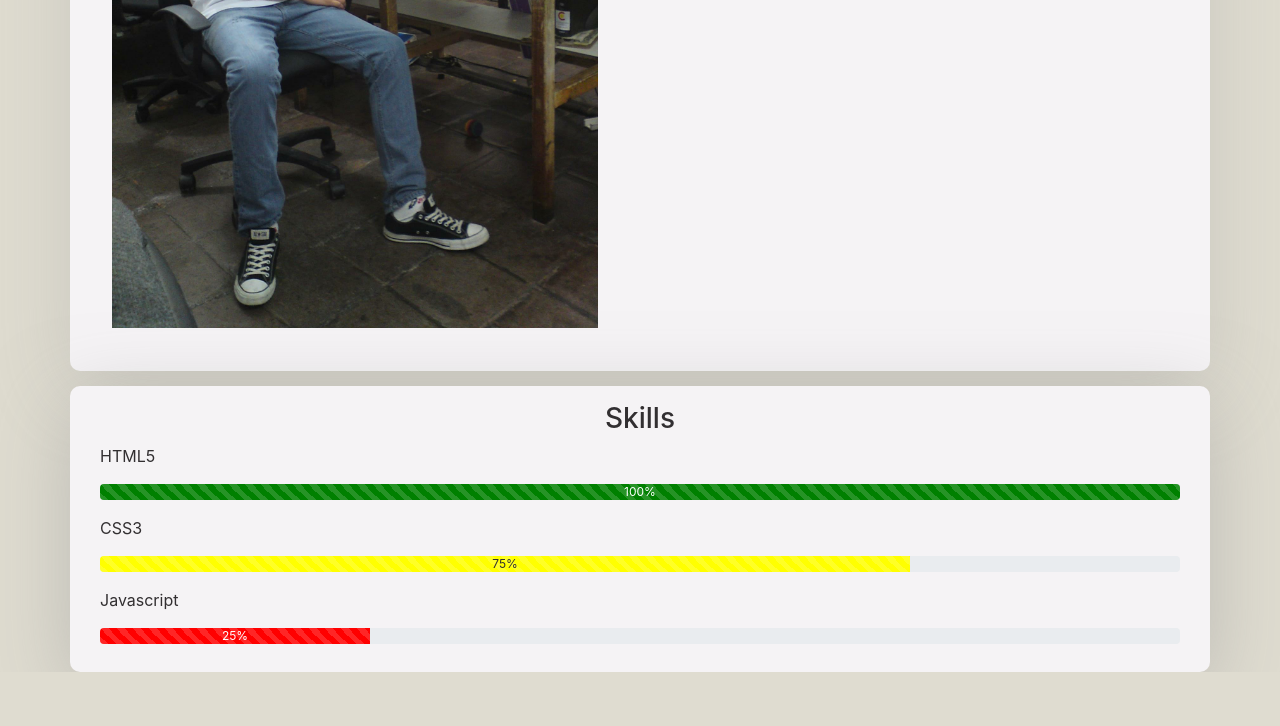
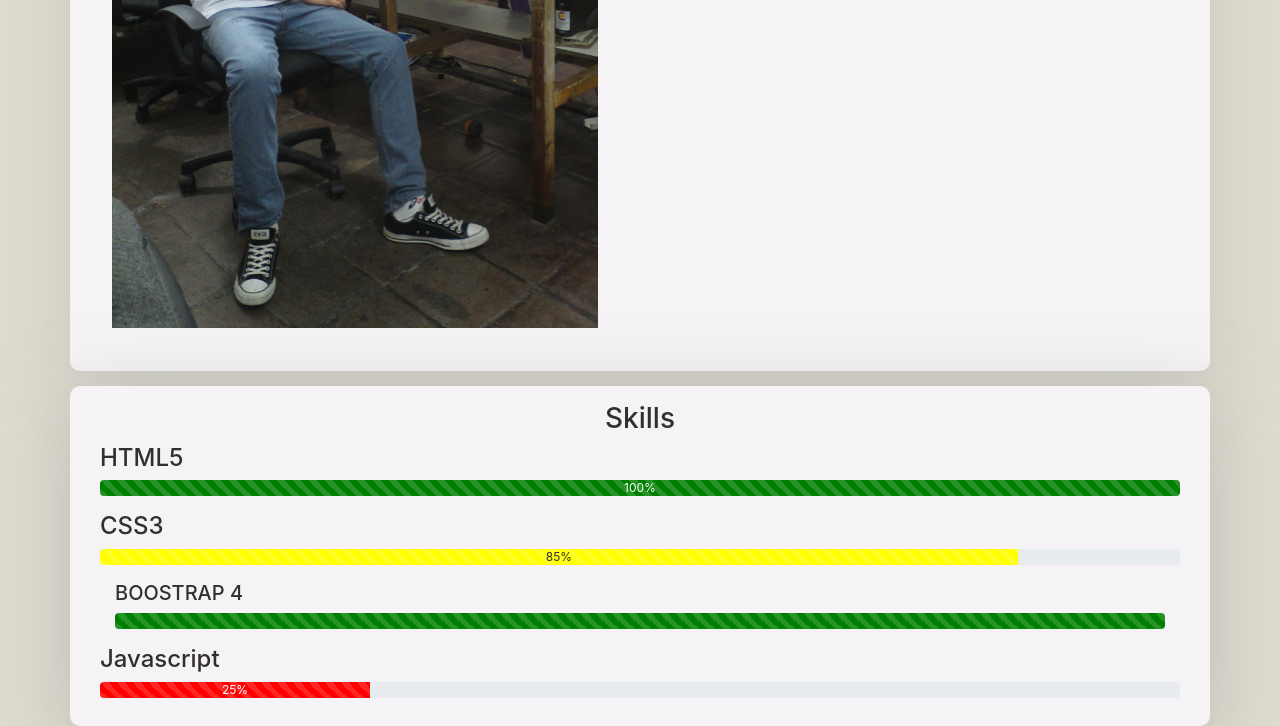
Before and after one commit to MrGeObin/Portfolio, a plain HTML site: page index.html in a window 1280 px wide. Shown: the part 423-1149 px from the top of the page. Before the commit the page ends 1095 px from the top, so only its background shows below. Drawn offline with nearby package versions, Linux system fonts and the light colour scheme.

Commit message:
skill styled

```diff
--- a/index.html
+++ b/index.html
@@ -78,17 +78,24 @@
     <section class="skill-sec container" id="skills">
         <div class="container">
             <h3 class="text-center pt-3">Skills</h3>
-            <p>HTML5</p>
+            <h4>HTML5</h4>
             <div class="progress">
                 <div class="bar1 progress-bar progress-bar-striped progress-bar-animated" role="progressbar" aria-valuenow="75"
                 aria-valuemin="0" aria-valuemax="100" style="width: 100%">100%</div>
             </div>
-            <p class="pt-3">CSS3</p>
+            <h4 class="pt-3">CSS3</h4>
             <div class="progress">
                 <div class="bar2 progress-bar progress-bar-striped progress-bar-animated" role="progressbar" aria-valuenow="75"
-                aria-valuemin="0" aria-valuemax="100" style="width: 75%">75%</div>
+                aria-valuemin="0" aria-valuemax="100" style="width: 85%">85%</div>
             </div>
-            <p class="pt-3">Javascript</p>
+            <div class="container sub-bar">
+                <h5 class="pt-3">BOOSTRAP 4</h5>
+                <div class="progress">
+                    <div class="bar1 progress-bar progress-bar-striped progress-bar-animated" role="progressbar" aria-valuenow="75"
+                        aria-valuemin="0" aria-valuemax="100" style="width: 100%"></div>
+                </div>
+            </div>
+            <h4 class="pt-3">Javascript</h4>
             <div class="progress">
                 <div class="bar3 progress-bar progress-bar-striped progress-bar-animated" role="progressbar" aria-valuenow="75"
                 aria-valuemin="0" aria-valuemax="100" style="width: 25%">25%</div>
```
Also changed, not shown: css/custom.css (line endings or trailing spaces).
